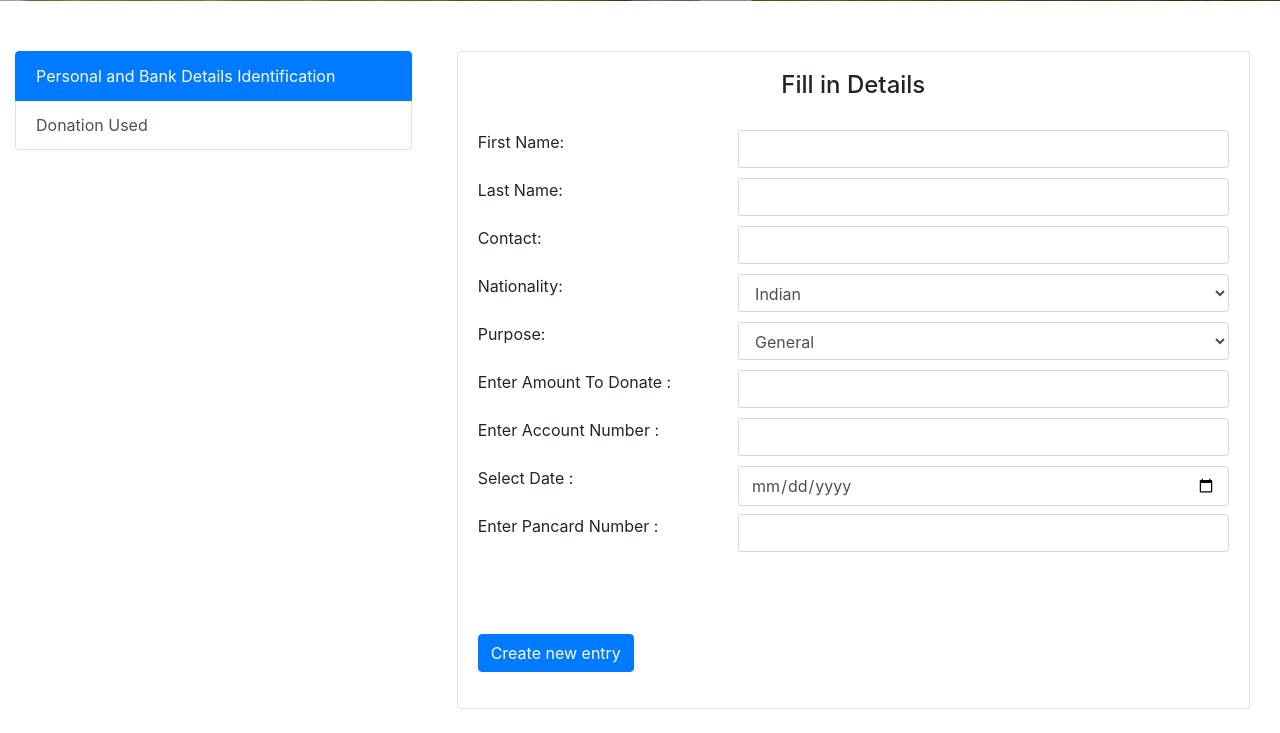
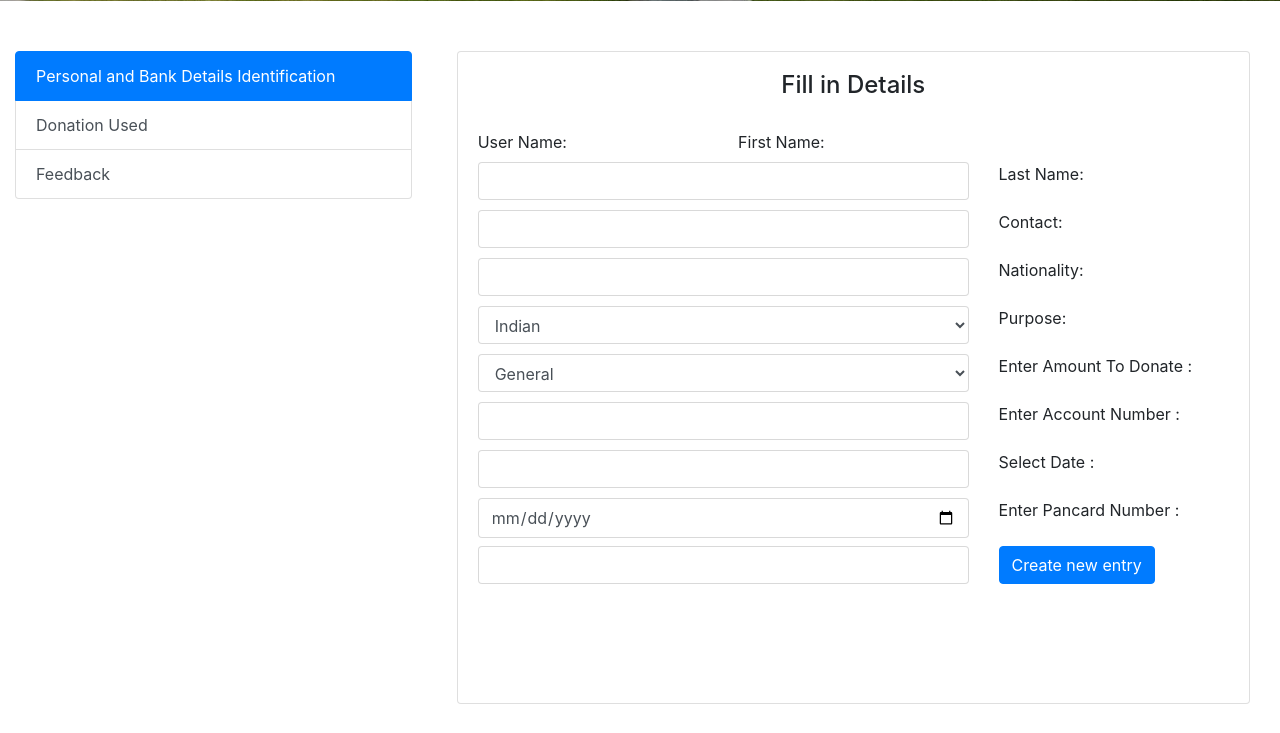
Before and after one commit to Mumbai18/team-1, a PHP site: page /admin-panel.php in a window 1280 px wide. Shown: the part 449-1182 px from the top of the page. After the commit the page ends 1153 px from the top, so only its background shows below. Run offline with PHP 8.4, Linux system fonts and the light colour scheme; a user stored in the database is signed in; some libraries are stand-ins or nearby versions.

Commit message:
changes to donor module

```diff
--- a/Donor/func.php
+++ b/Donor/func.php
@@ -85,6 +85,8 @@ function display_admin_panel(){
     <div class="list-group" id="list-tab" role="tablist">
       <a class="list-group-item list-group-item-action active" id="list-home-list" data-toggle="list" href="#list-home" role="tab" aria-controls="home">Personal and Bank Details Identification</a>
       <a class="list-group-item list-group-item-action" id="list-settings-list" data-toggle="list" href="#list-settings" role="tab" aria-controls="settings">Donation Used</a>
+      <a class="list-group-item list-group-item-action" id="list-settings-list" data-toggle="list" href="#list-settings" role="tab" aria-controls="settings">Feedback</a>
+
 
     </div><br>
   </div>
@@ -97,6 +99,8 @@ function display_admin_panel(){
               <center><h4>Fill in Details</h4></center><br>
               <form class="form-group" method="post" action="appointment.php">
                 <div class="row">
+                 <div class="col-md-4"><label>User Name:</label></div>
+
                   <div class="col-md-4"><label>First Name:</label></div>
                   <div class="col-md-8"><input type="text" class="form-control" name="fname"></div><br><br>
                   <div class="col-md-4"><label>Last Name:</label></div>
```
